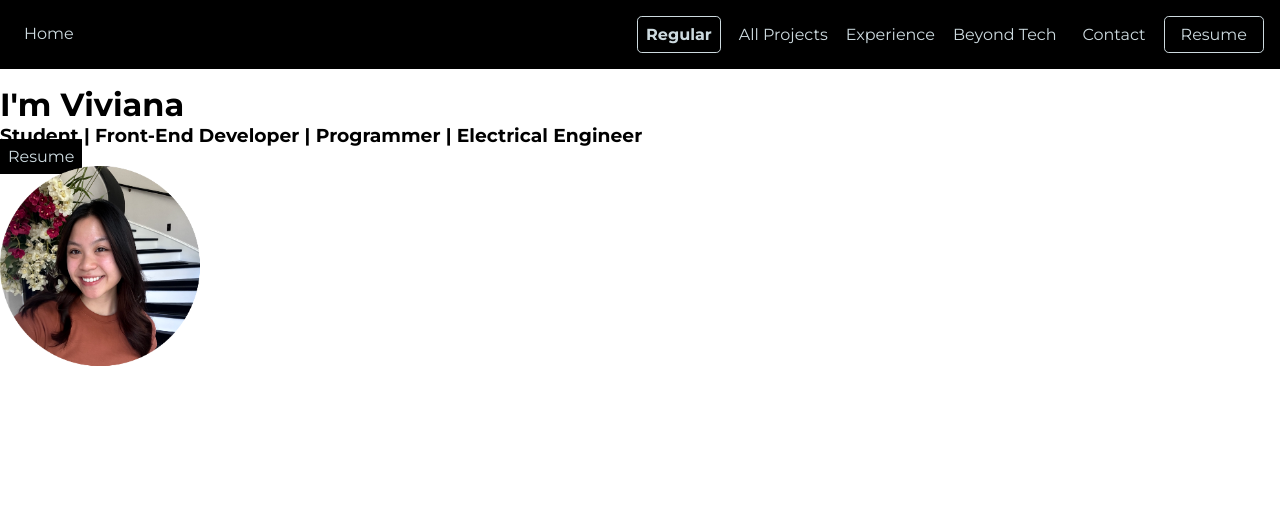
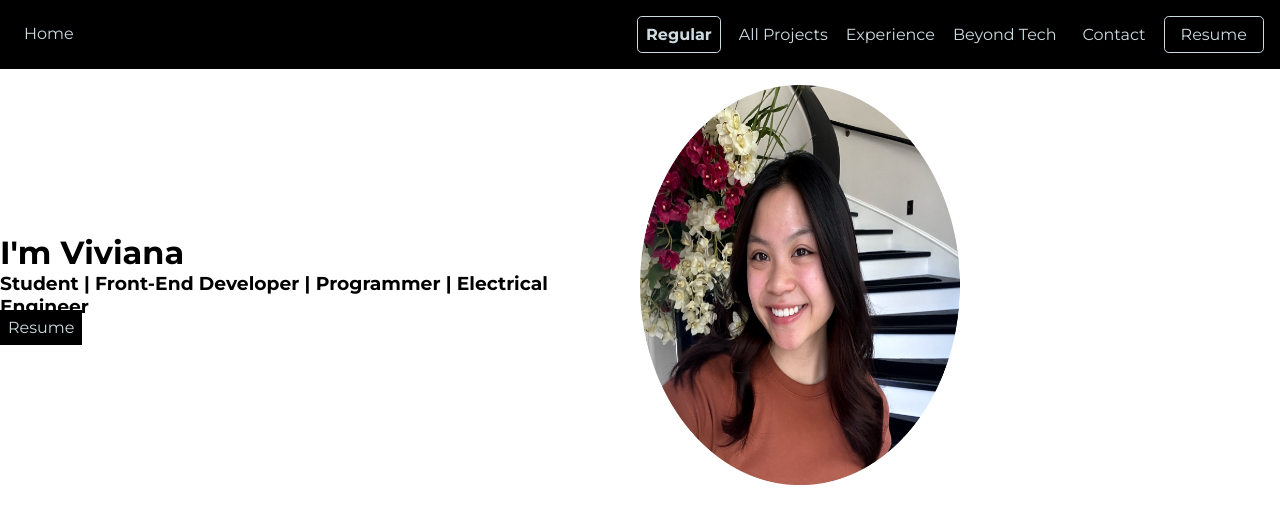
Before and after one commit to tranviviana/tran_portfolio, a React (Create React App) app: page / in a window 1280 px wide. Shown: the top 524 px of the page. Built offline with nearby package versions, Linux system fonts and the light colour scheme.

Commit message:
right side hero

```diff
--- a/src/components/FlipImage.css
+++ b/src/components/FlipImage.css
@@ -1,7 +1,9 @@
 .flip-card {
-    width: 200px;
-    height: 200px;
+    position: relative;
+    width: 25vw;
+    height: 50vh;
     perspective: 1000px;
+    z-index: 0;
   }
 
   .flip-card-inner {
--- a/src/components/Navbar.css
+++ b/src/components/Navbar.css
@@ -8,6 +8,7 @@
     margin-bottom: 1rem;
     position: sticky;
     top: 0;
+    z-index: 1;
 }
 
 .navbar_txt, .navbar_scroll_btn{
--- a/src/styles.css
+++ b/src/styles.css
@@ -32,6 +32,7 @@ h1, h2, h3, h4, h5, h6 {
 .resume {
     width:50%;
     height:87vh;
+    z-index: 0;
 
 }
 .resume-div {
@@ -39,5 +40,25 @@ h1, h2, h3, h4, h5, h6 {
     justify-content: center;
 }
 
-/*Main page Stylings*/
+/*Main Page Stylings*/
+
 /*Hero Section*/
+.hero-section {
+    display: grid;
+    grid-template-columns: 1fr 1fr;
+    justify-content: space-between;
+    align-items: center;
+    height: 50vh;
+}
+
+.hero-left {
+    grid-column: 1;
+}
+.hero-right {
+    grid-column: 2;
+}
+
+
+
+
+/*End of Main Page Styling*/
```
